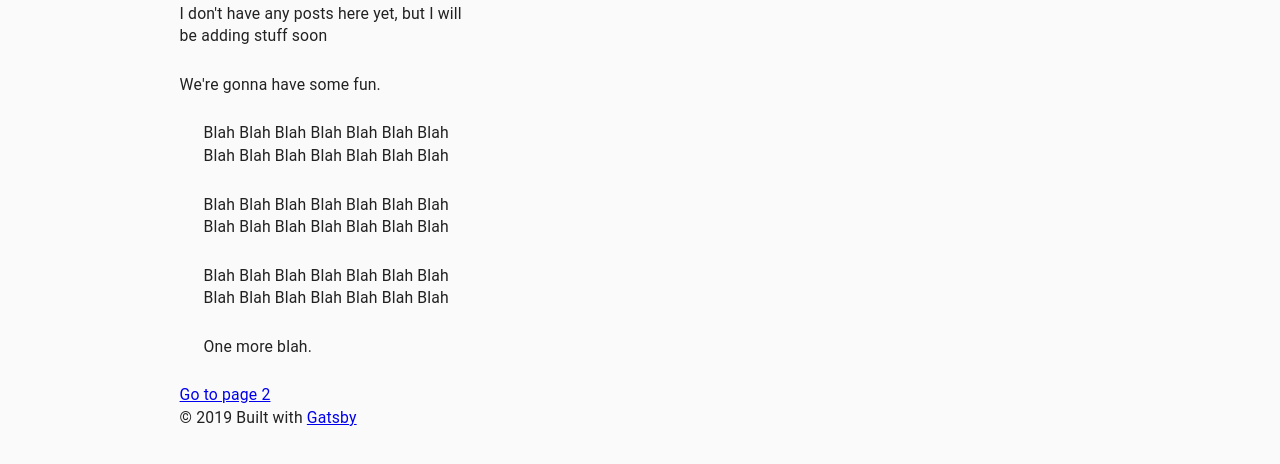
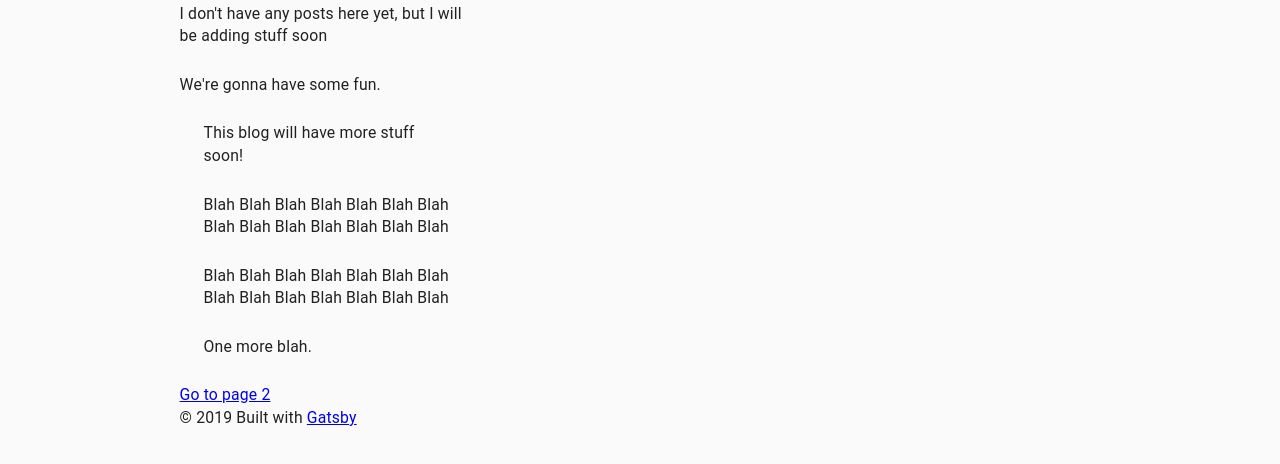
Before and after one commit to goomba5/goals-blog, a Gatsby site: page / in a window 1280 px wide. Shown: the part 140-604 px from the top of the page. Built offline with nearby package versions, Linux system fonts and the light colour scheme; Gatsby itself is replaced by a stand-in of ours.

Commit message:
simple change

```diff
--- a/src/components/test.js
+++ b/src/components/test.js
@@ -7,7 +7,7 @@
             <div>
                 <Container>
                     <p>
-                        Blah Blah Blah Blah Blah Blah Blah Blah Blah Blah Blah Blah Blah Blah
+                        This blog will have more stuff soon!
                     </p>
                     <p>
                         Blah Blah Blah Blah Blah Blah Blah Blah Blah Blah Blah Blah Blah Blah
```
